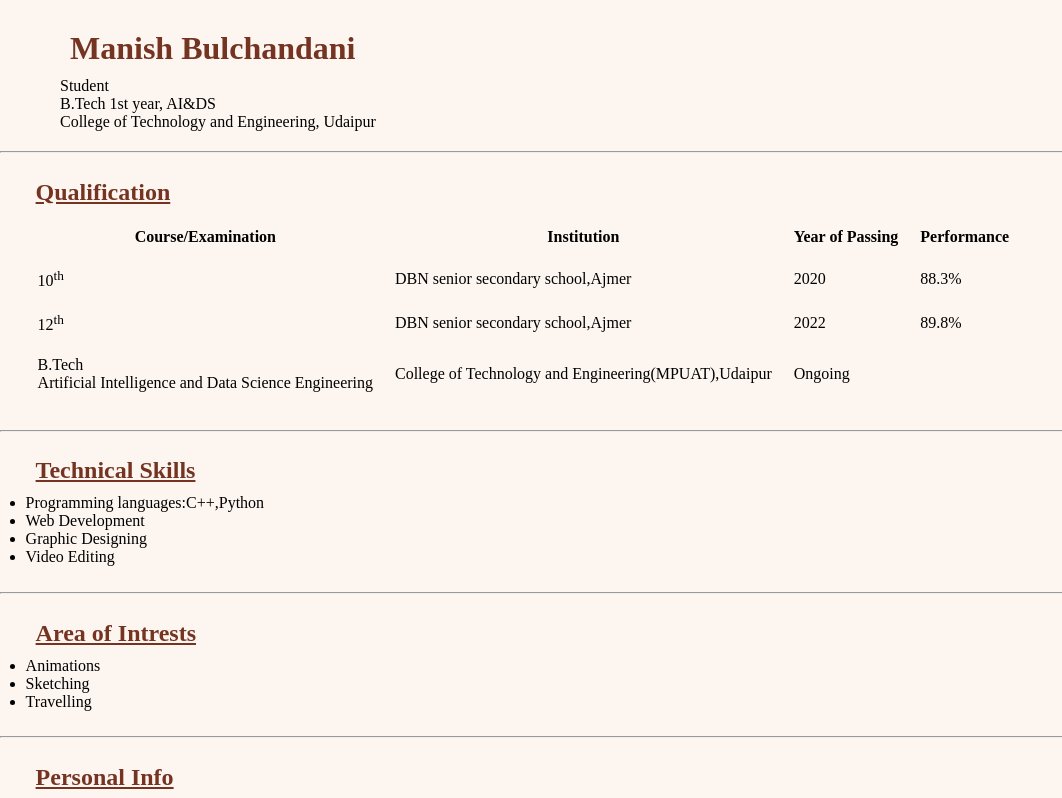
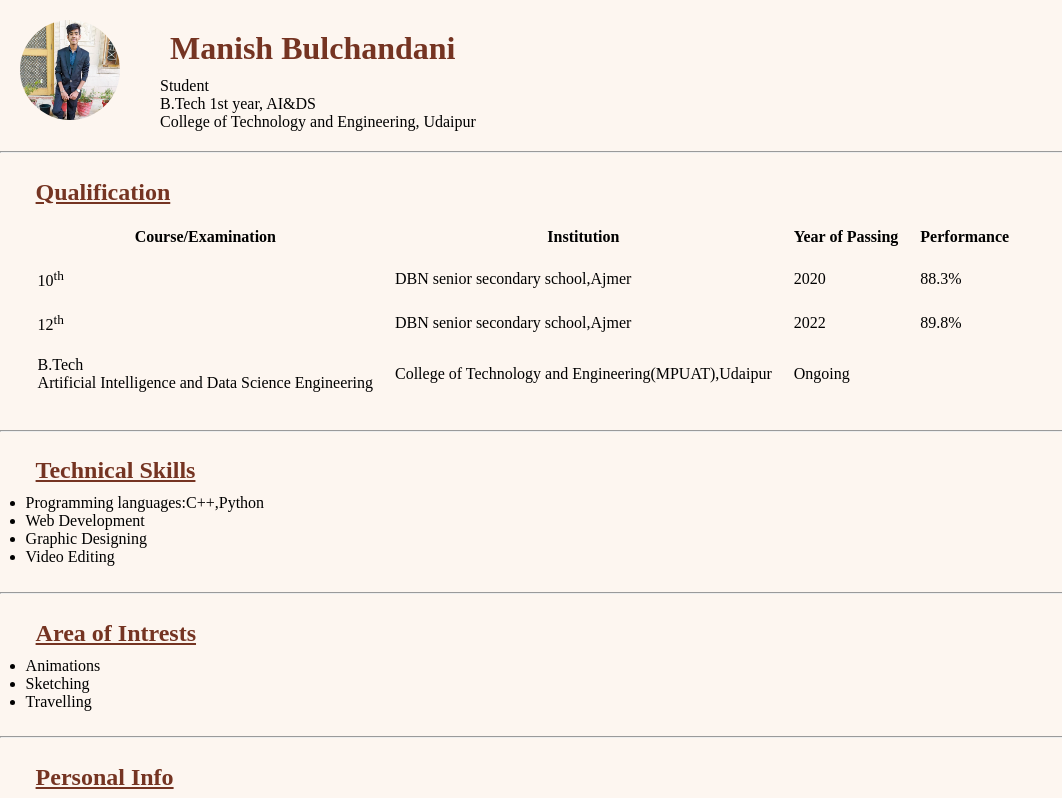
Before and after one commit to manishbulchandani/manishportfolio, a plain HTML site: page index.html in a window 1280 px wide. Shown: the top 798 px of the page, without its empty margins (0-1062 px from the left). Drawn offline with Linux system fonts and the light colour scheme.

Commit message:
Update index.html

```diff
--- a/index.html
+++ b/index.html
@@ -10,7 +10,7 @@
   <body>
     <header>
       <div id="profile">
-        <img src="images/IMG_20220823_200744_204.jpg" alt="" />
+        <img src="IMG_20220823_200744_204.jpg" alt="" />
       </div>
       <div id="profileinfo">
         <h1 id="name">Manish Bulchandani</h1>
```
